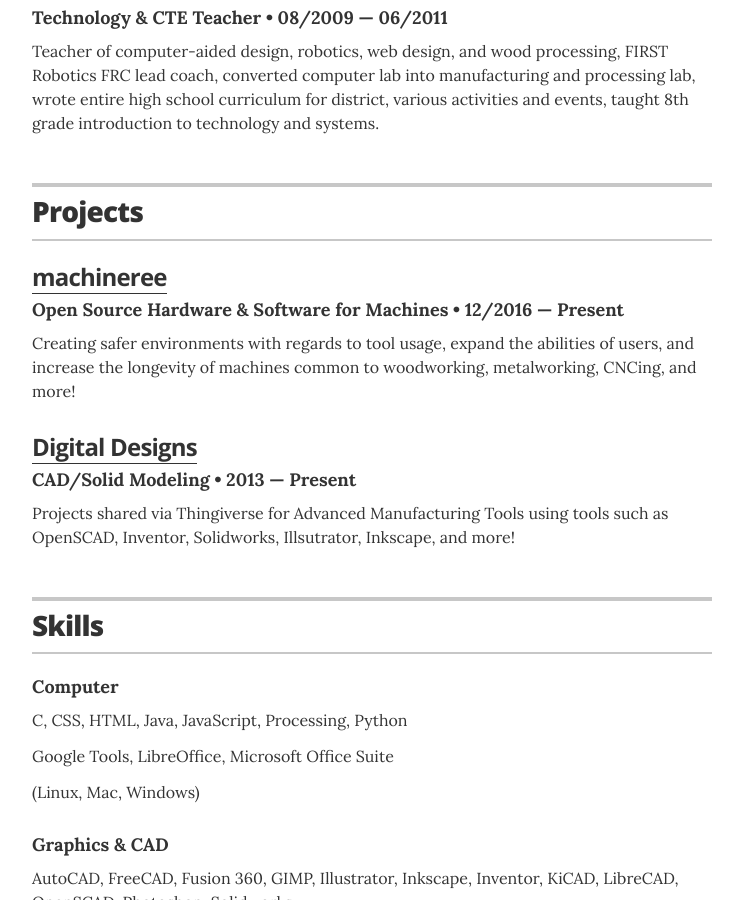
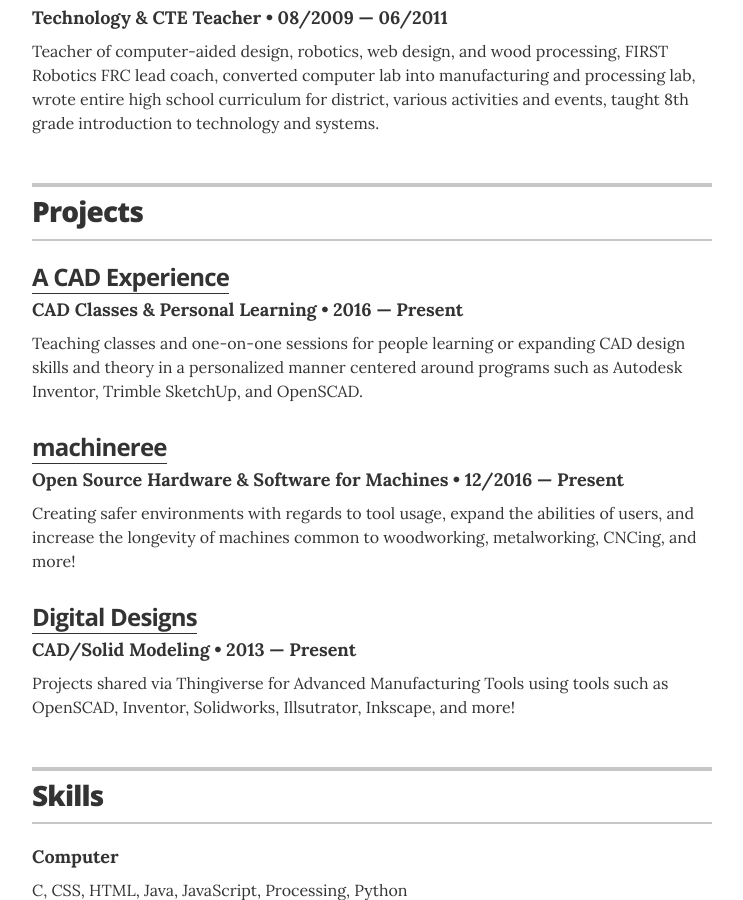
Before and after one commit to eabredder/eabredder.github.io, a Jekyll site: the page built from index.html, in a window 1280 px wide and 900 px high, scrolled down 1596 px. Shown: the whole window, without its empty margins (268-1011 px from the left). Built offline with Jekyll 4.4.1, drawn with Linux system fonts in a browser that asks for light colours.

Commit message:
Update resume.html

```diff
--- a/_layouts/resume.html
+++ b/_layouts/resume.html
@@ -134,6 +134,12 @@
         <header class="section-header">
           <h2>Projects</h2>
         </header>
+
+          <div class="resume-item">
+          <h3 class="resume-item-title"><a href="http://www.ericbredder.com/cad">A CAD Experience</a></h3>
+          <h4 class="resume-item-details">CAD Classes &amp; Personal Learning &bull; 2016 &mdash; Present</h4>
+          <p class="resume-item-copy">Teaching classes and one-on-one sessions for people learning or expanding CAD design skills and theory in a personalized manner centered around programs such as Autodesk Inventor, Trimble SketchUp, and OpenSCAD.</p>
+        </div>
 
         <div class="resume-item">
           <h3 class="resume-item-title"><a href="http://machineree.com">machineree</a></h3>
```
